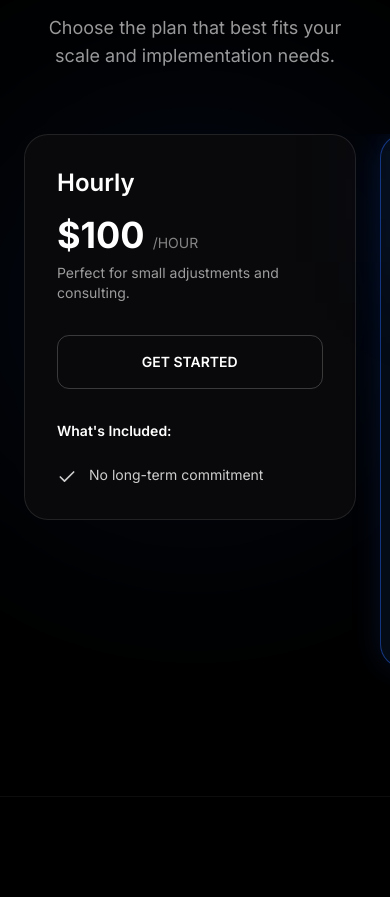
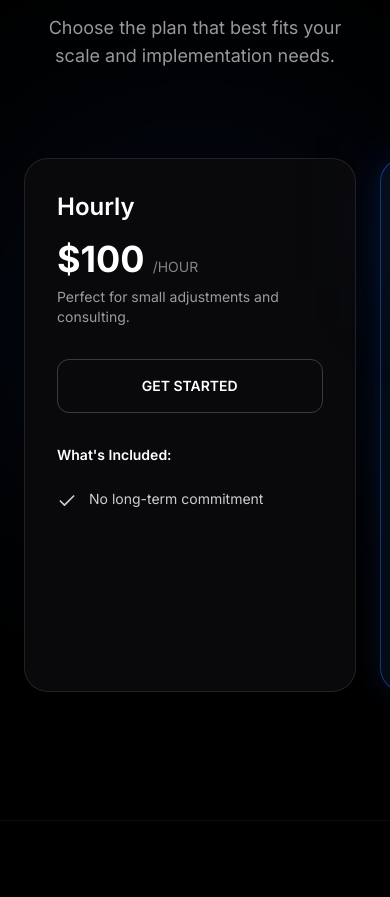
Before and after one commit to urusamir/samirs-personal-website, a React (Vite) app: page / in a window 390 px wide. Shown: the part 3843-4740 px from the top of the page. Built offline with nearby package versions, Linux system fonts and the light colour scheme; a web font is replaced by a local one.

Commit message:
fix: equalize mobile pricing card heights and fix badge clipping

```diff
--- a/src/components/Pricing.jsx
+++ b/src/components/Pricing.jsx
@@ -16,10 +16,10 @@ export default function Pricing() {
                     </p>
                 </div>
 
-                <div className="flex md:grid md:grid-cols-3 gap-6 md:gap-8 items-stretch overflow-x-auto md:overflow-visible snap-x snap-mandatory pb-8 md:pb-0 px-6 md:px-0 -mx-6 md:mx-0 [&::-webkit-scrollbar]:hidden [-ms-overflow-style:none] [scrollbar-width:none]">
+                <div className="flex md:grid md:grid-cols-3 gap-6 md:gap-8 items-stretch overflow-x-auto md:overflow-visible snap-x snap-mandatory pt-6 pb-8 md:py-0 px-6 md:px-0 -mx-6 md:mx-0 [&::-webkit-scrollbar]:hidden [-ms-overflow-style:none] [scrollbar-width:none]">
 
                     {/* Hourly Plan */}
-                    <div className="flex flex-col p-8 rounded-3xl bg-[#09090B] border border-white/10 relative transition-transform hover:-translate-y-2 duration-300 snap-center shrink-0 w-[85vw] md:w-auto h-full">
+                    <div className="flex flex-col p-8 rounded-3xl bg-[#09090B] border border-white/10 relative transition-transform hover:-translate-y-2 duration-300 snap-center shrink-0 w-[85vw] md:w-auto">
                         <div className="mb-8">
                             <h3 className="font-heading text-2xl font-semibold text-white mb-4">Hourly</h3>
                             <div className="flex items-baseline gap-2 mb-2">
@@ -43,7 +43,7 @@ export default function Pricing() {
                     </div>
 
                     {/* Monthly Retainer Plan (Highlighted) */}
-                    <div className="flex flex-col p-8 rounded-3xl bg-[#050B14] border border-[#2563EB]/50 shadow-[0_0_30px_rgba(37,99,235,0.15)] relative transition-transform hover:-translate-y-2 duration-300 transform md:-translate-y-4 snap-center shrink-0 w-[85vw] md:w-auto h-full">
+                    <div className="flex flex-col p-8 rounded-3xl bg-[#050B14] border border-[#2563EB]/50 shadow-[0_0_30px_rgba(37,99,235,0.15)] relative transition-transform hover:-translate-y-2 duration-300 transform md:-translate-y-4 snap-center shrink-0 w-[85vw] md:w-auto">
                         <div className="absolute -top-4 left-1/2 -translate-x-1/2 bg-[#2563EB] text-white text-[10px] md:text-xs font-bold px-4 py-1.5 rounded-full tracking-wider uppercase font-heading">
                             Recommended
                         </div>
@@ -86,7 +86,7 @@ export default function Pricing() {
                     </div>
 
                     {/* Custom Plan */}
-                    <div className="flex flex-col p-8 rounded-3xl bg-[#09090B] border border-white/10 relative transition-transform hover:-translate-y-2 duration-300 snap-center shrink-0 w-[85vw] md:w-auto h-full">
+                    <div className="flex flex-col p-8 rounded-3xl bg-[#09090B] border border-white/10 relative transition-transform hover:-translate-y-2 duration-300 snap-center shrink-0 w-[85vw] md:w-auto">
                         <div className="mb-8">
                             <h3 className="font-heading text-2xl font-semibold text-white mb-4">Project-Based</h3>
                             <div className="flex items-baseline gap-2 mb-2">
```
